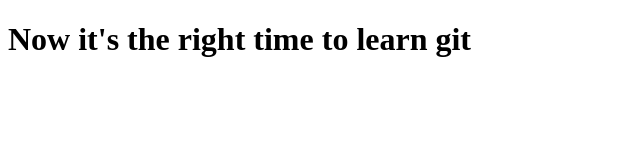
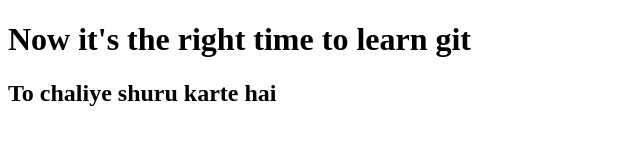
Before and after one commit to saksham5701/lets-learn-git, a plain HTML site: page index.html in a window 1280 px wide. Shown: the whole page, without its empty margins (0-640 px from the left). Drawn offline with Linux system fonts and the light colour scheme.

Commit message:
second commit

```diff
--- a/index.html
+++ b/index.html
@@ -8,5 +8,6 @@
 </head>
 <body>
     <h1>Now it's the right time to learn <strong>git</strong></h1>
+    <h2>To chaliye shuru karte hai</h2>
 </body>
 </html>
```
